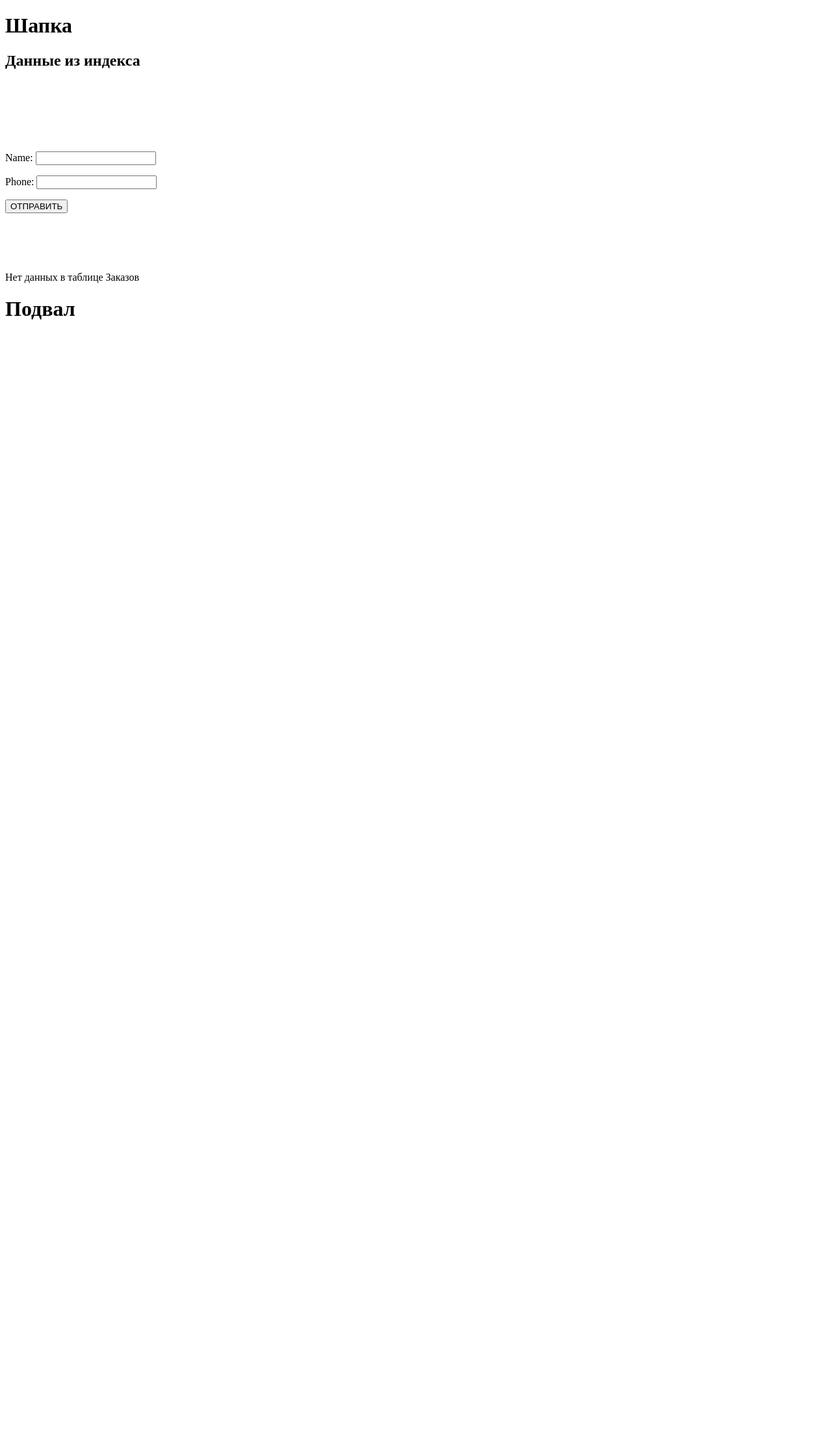
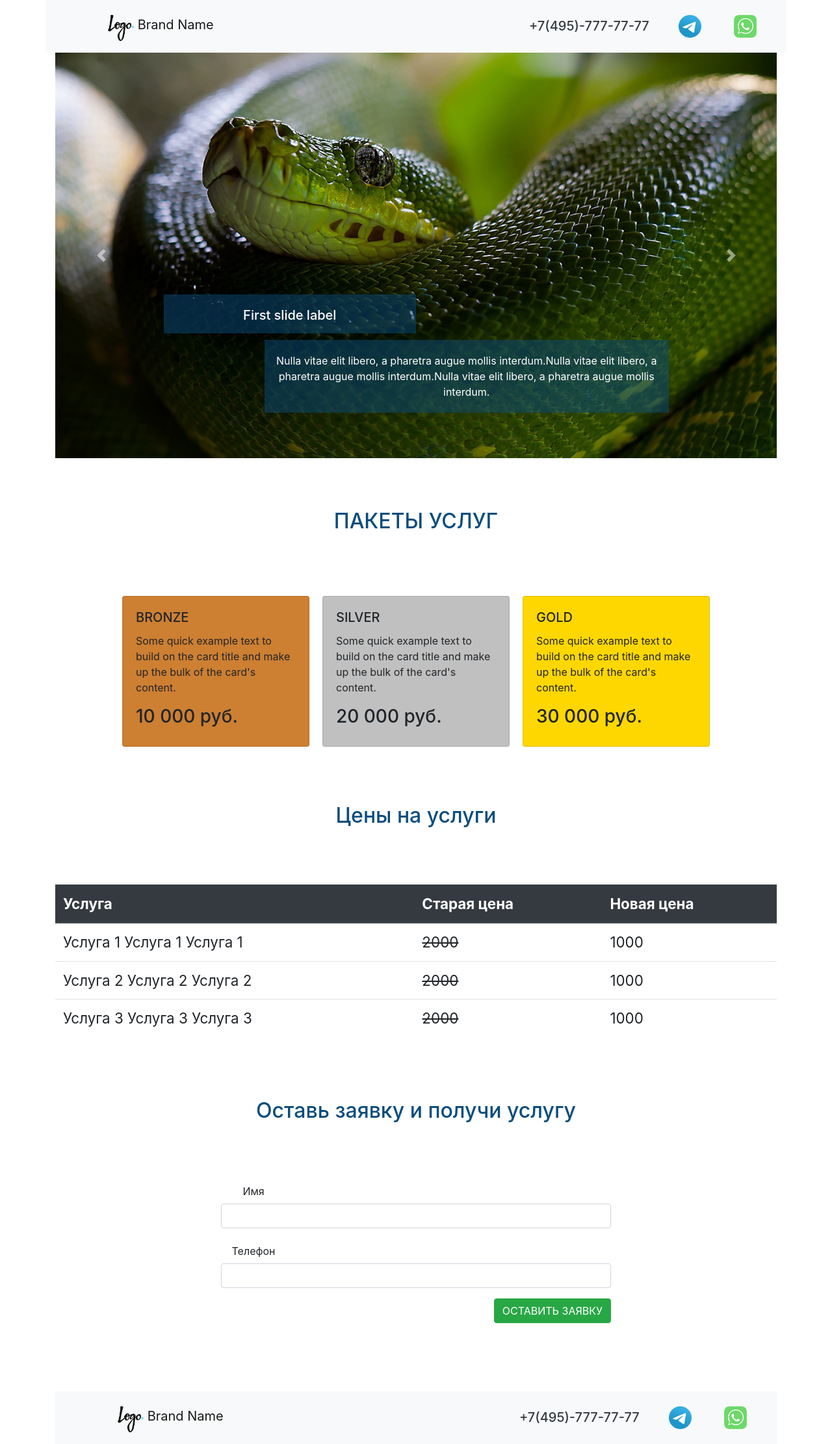
Before and after one commit to RamazanovRR/django_training_web_site, a Django app: page / in a window 1280 px wide. Shown: the whole page at 65% size. Before the commit the page ends 492 px from the top, so only its background shows below. Run offline with Django 3.2, Linux system fonts and the light colour scheme; data that the repository does not hold is empty.

Commit message:
added style directory, create templates price, carusel and thanks.

```diff
--- /dev/null
+++ b/landingwebsite/static/external.css
@@ -0,0 +1,75 @@
+/*Heder*/
+.logo-top {
+  width: 100px;
+  height: 40px;
+  float: left;
+  margin: 0px 0px 5px 80px;
+}
+
+.phone-number {
+  width: 200px;
+  height: 40px;
+  float: right;
+  margin: 20px 10px 5px 20px;
+}
+
+.whatsapp-number {
+  width: 35px;
+  height: 35px;
+  float: right;
+  margin: 15px 30px 5px 20px;
+  background: url(./img/wa-image-color.png) no-repeat center top / cover;
+  transition: 0.5s ease-in-out;
+}
+.telegram-number {
+  width: 35px;
+  height: 35px;
+  float: right;
+  margin: 15px 30px 5px 20px;
+  background: url(./img/tg-image-color.png) no-repeat center top / cover;
+  transition: 0.5s ease-in-out;
+}
+
+.slaider_h {
+	height: 60px;
+	width: 50%;
+	margin: 30px 0px 10px 0px;
+	padding-top: 20px;
+	background-color: rgba(10, 77, 125, 0.5);
+	text-align: center;
+}
+
+.slaider_p {
+	height: 100%;
+	width: 80%;
+	float: right;
+	margin: 0px 0px 30px 0px;
+	padding-top: 20px;
+	padding-bottom: 20px;
+	background-color: rgba(10, 77, 125, 0.5);
+	text-align: center;
+}
+
+.text-3 {
+  color: rgb(10, 77, 125);
+  /*font-family: arial;*/
+  font-size: 2em;
+  text-align: center;
+  padding-top: 7%;
+  padding-bottom: 7%;
+}
+
+.product_card {
+	margin: 10px;
+}
+
+.table_one {
+	font-size: 1.4em;
+}
+
+.class_form {
+  /*color: #fff;*/
+  /*font-size: 2em;*/
+  text-align: center;
+  padding-bottom: 7%;
+}
--- a/landingwebsite/urls.py
+++ b/landingwebsite/urls.py
@@ -16,9 +16,11 @@ Including another URLconf
 from django.contrib import admin
 from django.urls import path
 from crm import views
+from django.conf.urls.static import static
+from django.conf import settings
 
 urlpatterns = [
     path('admin/', admin.site.urls),
     path('', views.first_page),
     path('thanks/', views.thanks_page, name='thanks_page')
-]
+] + static(settings.MEDIA_URL, document_root=settings.MEDIA_ROOT)
--- a/templates/base.html
+++ b/templates/base.html
@@ -1,15 +1,63 @@
-<!DOCTYPE html>
-<html lang="en">
+{% load static %}
+<!doctype html>
+<html lang="ru">
 <head>
-    <meta charset="UTF-8">
-    <title>Title</title>
+    <!-- Required meta tags -->
+    <meta charset="utf-8">
+    <meta name="viewport" content="width=device-width, initial-scale=1, shrink-to-fit=no">
+    <link href="{% static 'external.css' %}" rel="stylesheet">
+
+    <!-- Bootstrap CSS -->
+    <link rel="stylesheet" href="https://cdn.jsdelivr.net/npm/bootstrap@4.5.3/dist/css/bootstrap.min.css"
+          integrity="sha384-TX8t27EcRE3e/ihU7zmQxVncDAy5uIKz4rEkgIXeMed4M0jlfIDPvg6uqKI2xXr2" crossorigin="anonymous">
+
+    <title>Простой сайт</title>
 </head>
 <body>
-<h1>Шапка</h1>
+<nav class="navbar navbar-light bg-light container">
+    <a class="navbar-brand logo-top" href="#">
+        <img src="{% static './img/Logo.png' %}" width="40" height="40" class="d-inline-block align-top" alt="" loading="lazy">
+        Brand Name
+    </a>
+    <div class="contact-top">
+        <a class="whatsapp-number" href="https://web.whatsapp.com/"></a>
+        <a class="telegram-number" href="https://t.me/"></a>
+        <a class="phone-number text-dark" href="tel:+74957777777">
+            <h5>+7(495)-777-77-77</h5></a>
+    </div>
+</nav>
 
-{% block content %}
+{% block index %}
+
 {% endblock %}
 
-<h1>Подвал</h1>
+{% block thanks %}
+
+{% endblock %}
+
+<footer>
+    <div class="container">
+        <nav class="navbar navbar-light bg-light container">
+            <a class="navbar-brand logo-top" href="#">
+                <img src="{% static './img/Logo.png' %}" width="40" height="40" class="d-inline-block align-top" alt="" loading="lazy">
+                Brand Name
+            </a>
+            <div class="contact-top">
+                <a class="whatsapp-number" href="https://web.whatsapp.com/"></a>
+                <a class="telegram-number" href="https://t.me/"></a>
+                <a class="phone-number text-dark" href="tel:+74957777777">
+                    <h5>+7(495)-777-77-77</h5></a>
+            </div>
+        </nav>
+    </div>
+</footer>
+
+
+<script src="https://code.jquery.com/jquery-3.5.1.slim.min.js"
+        integrity="sha384-DfXdz2htPH0lsSSs5nCTpuj/zy4C+OGpamoFVy38MVBnE+IbbVYUew+OrCXaRkfj"
+        crossorigin="anonymous"></script>
+<script src="https://cdn.jsdelivr.net/npm/bootstrap@4.5.3/dist/js/bootstrap.bundle.min.js"
+        integrity="sha384-ho+j7jyWK8fNQe+A12Hb8AhRq26LrZ/JpcUGGOn+Y7RsweNrtN/tE3MoK7ZeZDyx"
+        crossorigin="anonymous"></script>
 </body>
 </html>
--- /dev/null
+++ b/templates/carusel.html
@@ -0,0 +1,42 @@
+{% load static %}
+
+<section>
+    <div id="carouselExampleCaptions" class="carousel slide container" data-ride="carousel">
+        <div class="carousel-inner">
+            <div class="carousel-item active">
+                <img src="{% static './img/1.jpg' %}" class="d-block w-100" alt="...">
+                <div class="carousel-caption d-none d-md-block">
+                    <h5 class="slaider_h">First slide label</h5>
+                    <p class="slaider_p">Nulla vitae elit libero, a pharetra augue mollis interdum.Nulla vitae elit
+                        libero, a pharetra augue mollis interdum.Nulla vitae elit libero, a pharetra augue mollis
+                        interdum.</p>
+                </div>
+            </div>
+            <div class="carousel-item">
+                <img src="{% static './img/2.jpg' %}" class="d-block w-100" alt="...">
+                <div class="carousel-caption d-none d-md-block">
+                    <h5 class="slaider_h">Second slide label</h5>
+                    <p class="slaider_p">Lorem ipsum dolor sit amet, consectetur adipiscing elit. Lorem ipsum dolor sit
+                        amet, consectetur adipiscing elit. Lorem ipsum dolor sit amet, consectetur adipiscing elit.</p>
+                </div>
+            </div>
+            <div class="carousel-item">
+                <img src="{% static './img/4.jpg' %}" class="d-block w-100" alt="...">
+                <div class="carousel-caption d-none d-md-block">
+                    <h5 class="slaider_h">Third slide label</h5>
+                    <p class="slaider_p">Praesent commodo cursus magna, vel scelerisque nisl consectetur. Praesent
+                        commodo cursus magna, vel scelerisque nisl consectetur. Praesent commodo cursus magna, vel
+                        scelerisque nisl consectetur.</p>
+                </div>
+            </div>
+        </div>
+        <a class="carousel-control-prev" href="#carouselExampleCaptions" role="button" data-slide="prev">
+            <span class="carousel-control-prev-icon" aria-hidden="true"></span>
+            <span class="sr-only">Previous</span>
+        </a>
+        <a class="carousel-control-next" href="#carouselExampleCaptions" role="button" data-slide="next">
+            <span class="carousel-control-next-icon" aria-hidden="true"></span>
+            <span class="sr-only">Next</span>
+        </a>
+    </div>
+</section>
--- a/templates/index.html
+++ b/templates/index.html
@@ -1,9 +1,72 @@
 {% extends 'base.html' %}
 
-{% block content %}
-
-<h2>Данные из индекса</h2>
-
-{% include 'index_old.html' %}
-
+{% load static %}
+{% block index %}
+    <!-- карусель -->
+    {% include 'carusel.html' %}
+    <!-- Карточки -->
+    {% include 'price.html' %}
+    <!-- Таблица -->
+    <section>
+        <div class="container">
+            <h1 class="text-3">Цены на услуги</h1>
+            <table class="table table_one">
+                <thead class="thead-dark">
+                <tr>
+                    <th scope="col">Услуга</th>
+                    <th scope="col">Старая цена</th>
+                    <th scope="col">Новая цена</th>
+                </tr>
+                </thead>
+                <tbody>
+                <tr>
+                    <td>Услуга 1 Услуга 1 Услуга 1</td>
+                    <td>
+                        <del>2000</del>
+                    </td>
+                    <td>1000</td>
+                </tr>
+                <tr>
+                    <td>Услуга 2 Услуга 2 Услуга 2</td>
+                    <td>
+                        <del>2000</del>
+                    </td>
+                    <td>1000</td>
+                </tr>
+                <tr>
+                    <td>Услуга 3 Услуга 3 Услуга 3</td>
+                    <td>
+                        <del>2000</del>
+                    </td>
+                    <td>1000</td>
+                </tr>
+                </tbody>
+            </table>
+        </div>
+    </section>
+    <!-- форма -->
+    <section>
+        <div class="container class_form">
+            <h1 class="text-3">Оставь заявку и получи услугу</h1>
+            <div class="row justify-content-center">
+                <form action="" method="" style="width: 50%;">
+                    <div class="form-group row">
+                        <label for="inputEmail3" class="col-sm-2 col-form-label">Имя</label><br>
+                        <input type="text" class="form-control" name="name">
+                        <div class="">
+                        </div>
+                    </div>
+                    <div class="form-group row">
+                        <label for="inputEmail3" class="col-sm-2 col-form-label">Телефон</label><br>
+                        <input type="text" class="form-control" name="phone">
+                        <div class="">
+                        </div>
+                    </div>
+                    <div style="float: right;" class="form-group row">
+                        <button type="submit" class="btn btn-success">ОСТАВИТЬ ЗАЯВКУ</button>
+                    </div>
+                </form>
+            </div>
+        </div>
+    </section>
 {% endblock %}
--- a/templates/index_old.html
+++ /dev/null
@@ -1,51 +0,0 @@
-<!DOCTYPE html>
-<html lang="en">
-<head>
-    <meta charset="UTF-8">
-    <title>Title</title>
-</head>
-<body>
-
-<br>
-<br>
-<br>
-<br>
-<br>
-
-<form action="{% url 'thanks_page' %}" method="POST">
-    {% csrf_token %}
-    {{ forms.as_p }}
-    <button type="submit">ОТПРАВИТЬ</button>
-</form>
-
-<br>
-<br>
-<br>
-<br>
-<br>
-
-
-{% if object_list %}
-
-<table border="1">
-    <tr>
-        <th>Id</th>
-        <th>Дата</th>
-        <th>Имя</th>
-        <th>Телефон</th>
-    </tr>
-   {% for obj in object_list %}
-     <tr>
-        <th>{{ obj.id }}</th>
-        <th>{{ obj.order_dr }}</th>
-        <th>{{ obj.order_name }}</th>
-        <th>{{ obj.order_phone }}</th>
-    </tr>
-    {% endfor %}
-</table>
-
-{% else %}
-Нет данных в таблице Заказов
-{% endif %}
-</body>
-</html>
--- /dev/null
+++ b/templates/price.html
@@ -0,0 +1,33 @@
+{% load static %}
+
+<section>
+    <div class="container">
+        <h1 class="text-3">ПАКЕТЫ УСЛУГ</h1>
+        <div class="row justify-content-center">
+            <div class="card product_card" style="width: 18rem; background-color: #cd7f32;">
+                <div class="card-body">
+                    <h5 class="card-title">BRONZE</h5>
+                    <p class="card-text">Some quick example text to build on the card title and make up the bulk of the
+                        card's content.</p>
+                    <h3>10 000 руб.</h3>
+                </div>
+            </div>
+            <div class="card product_card" style="width: 18rem; background-color: #c0c0c0;">
+                <div class="card-body">
+                    <h5 class="card-title">SILVER</h5>
+                    <p class="card-text">Some quick example text to build on the card title and make up the bulk of the
+                        card's content.</p>
+                    <h3>20 000 руб.</h3>
+                </div>
+            </div>
+            <div class="card product_card" style="width: 18rem; background-color: #ffd700;">
+                <div class="card-body">
+                    <h5 class="card-title">GOLD</h5>
+                    <p class="card-text">Some quick example text to build on the card title and make up the bulk of the
+                        card's content.</p>
+                    <h3>30 000 руб.</h3>
+                </div>
+            </div>
+        </div>
+    </div>
+</section>
```
Also changed, not shown: landingwebsite/settings.py (+9 -1 lines), templates/thanks.html (added, +11 -0 lines), templates/thanks_page.html (deleted, +0 -10 lines), landingwebsite/static/img/1.jpg (added), landingwebsite/static/img/2.jpg (added), landingwebsite/static/img/3.jpg (added), landingwebsite/static/img/4.jpg (added), landingwebsite/static/img/5.jpg (added), landingwebsite/static/img/6.jpg (added), landingwebsite/static/img/Logo.png (added), landingwebsite/static/img/tg-image-color.png (added), landingwebsite/static/img/wa-image-color.png (added).
